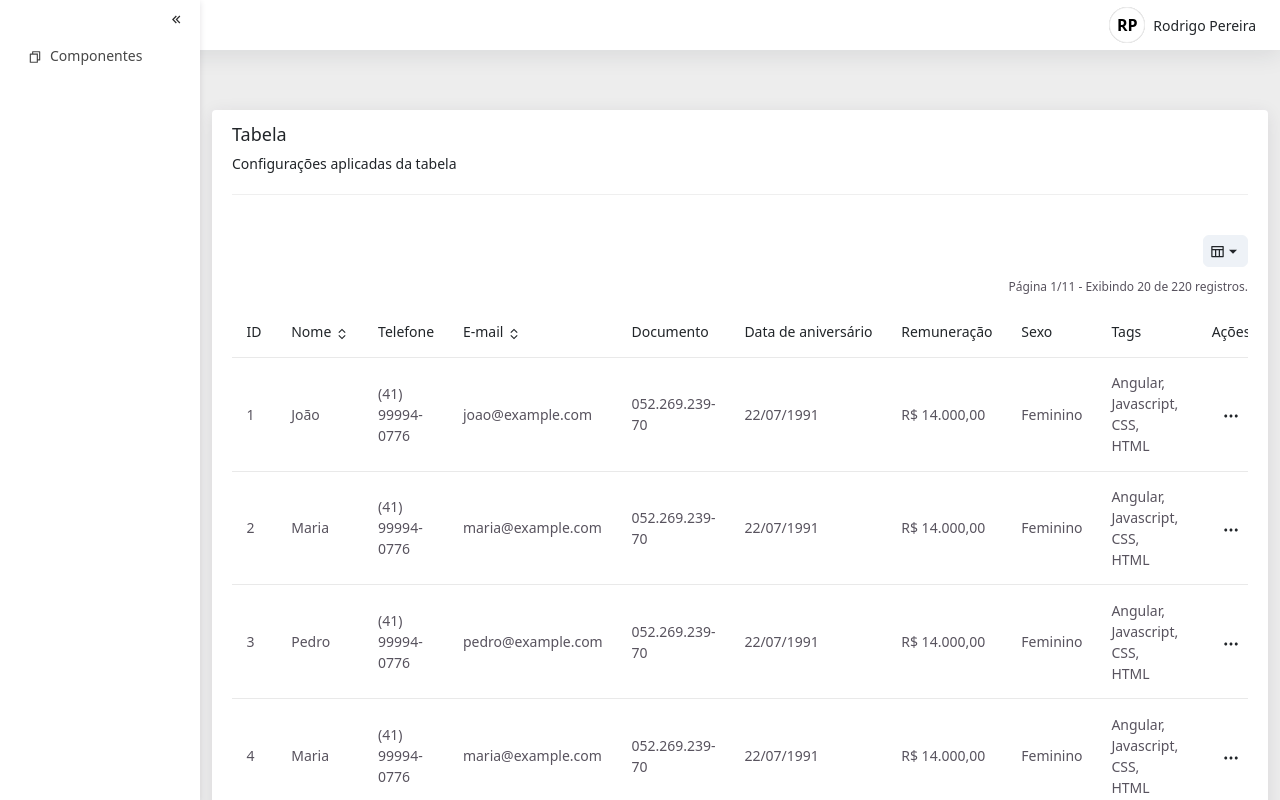
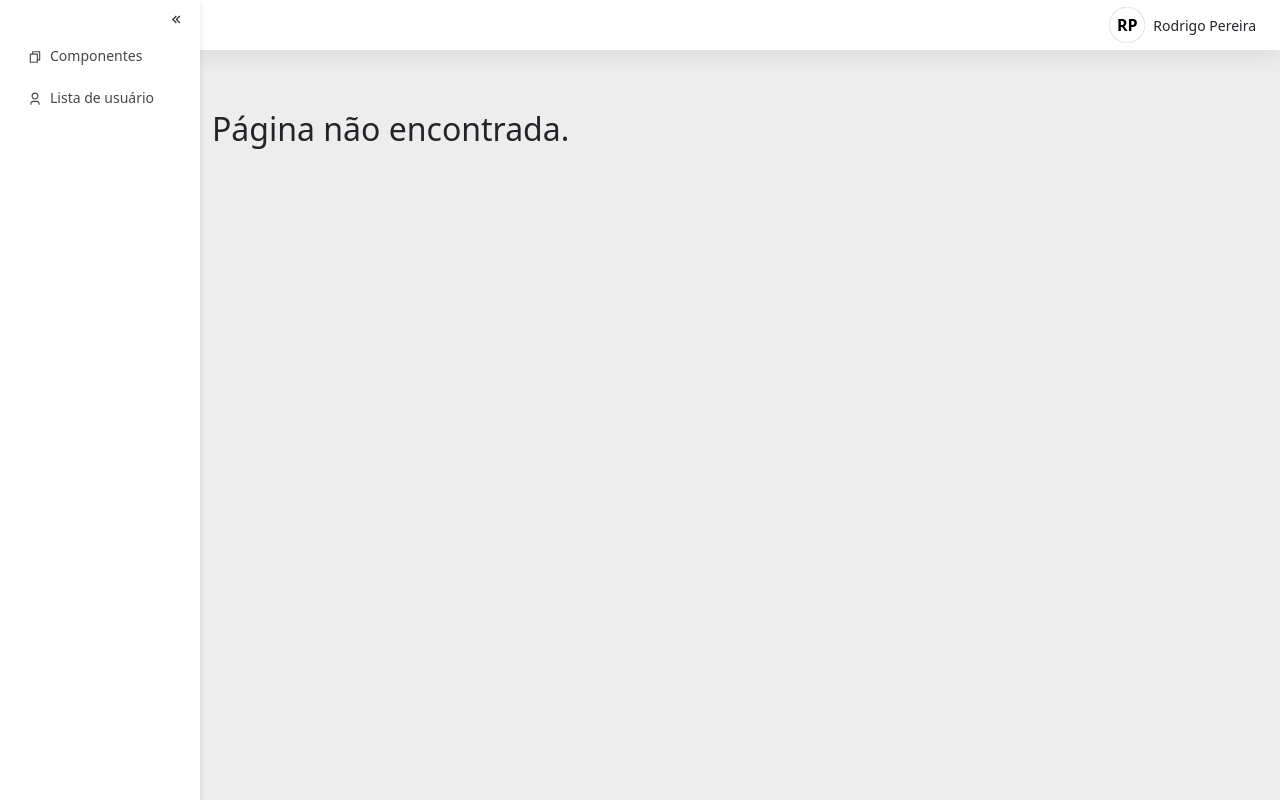
Before and after one commit to digobls/components-react, a React (Create React App) app: page / in a window 1280 px wide. Shown: the top 800 px of the page. Built offline with nearby package versions, Linux system fonts and the light colour scheme.

Commit message:
feat: routes and config pages

```diff
--- a/src/App.js
+++ b/src/App.js
@@ -1,33 +1,38 @@
 import 'bootstrap/dist/css/bootstrap.min.css';
 import 'bootstrap/dist/js/bootstrap.bundle.min.js';
 import './App.scss';
-import {BrowserRouter as Router} from 'react-router-dom';
+import {BrowserRouter, Routes, Route} from 'react-router-dom';
 import {useState} from 'react';
-import UsersList from "./views/Users";
 import DefaultNavbar from './components/default-navbar/DefaultNavbar';
 import DefaultSidebar from './components/default-sidebar/DefaultSidebar';
+import Components from './views/Components';
+import NotFound from './views/NotFound';
+import ListUsers from './views/ListUsers';
 
 function App() {
     const [menuIsOpen, setMenuIsOpen] = useState(true);
 
     const handleMenuStatusChange = (isExpanded) => {
-        console.log('isExpanded', isExpanded);
         setMenuIsOpen(isExpanded)
     };
 
     return (
-        <Router>
+        <BrowserRouter>
             <div className="App">
                 <DefaultNavbar></DefaultNavbar>
                 <DefaultSidebar onMenuStatusChange={handleMenuStatusChange}/>
 
                 <div className={`container-data ${menuIsOpen ? 'menu-open' : 'menu-close'}`}>
                     <div className="container">
-                        <UsersList/>
+                        <Routes>
+                            <Route path="/componentes" element={<Components />} />
+                            <Route path="/usuarios" element={<ListUsers />} />
+                            <Route path="*" element={<NotFound />} />
+                        </Routes>
                     </div>
                 </div>
             </div>
-        </Router>
+        </BrowserRouter>
     );
 }
 
--- a/src/components/default-sidebar/DefaultSidebar.jsx
+++ b/src/components/default-sidebar/DefaultSidebar.jsx
@@ -57,12 +57,12 @@ const DefaultSidebar = ({ onMenuStatusChange }) => {
                 {/*    </Link>*/}
                 {/*</li>*/}
 
-                {/*<li>*/}
-                {/*    <Link to="/usuario" title="Lista de usuário">*/}
-                {/*        <RiUser3Line size="14" />*/}
-                {/*        <span>Lista de usuário</span>*/}
-                {/*    </Link>*/}
-                {/*</li>*/}
+                <li>
+                    <Link to="/usuarios" title="Lista de usuário">
+                        <RiUser3Line size="14" />
+                        <span>Lista de usuário</span>
+                    </Link>
+                </li>
                 {/*<li>*/}
                 {/*    <Link to="/usuario/cadastro" title="Cadastro de usuário">*/}
                 {/*        <RiUser3Line size="14" />*/}
--- /dev/null
+++ b/src/views/Components.jsx
@@ -0,0 +1,19 @@
+import React from 'react';
+import TableExample from './TableExample';
+
+function Components() {
+    return (
+        <div className="col-12 container-components">
+            <div className="row">
+                <div className="col-12">
+                    <h1>Exemplos de componentes.</h1>
+                </div>
+
+                <div className="col-12 offset-bottom-20">
+                    <TableExample></TableExample>
+                </div>
+            </div>
+        </div>
+    );
+}
+export default Components;
--- /dev/null
+++ b/src/views/ListUsers.jsx
@@ -0,0 +1,17 @@
+import React from 'react';
+
+function ListUsers() {
+    return (
+        <div className="col-12 box-rounded-white offset-top-20">
+            <div className="row">
+                <div className="col-12">
+                    <div className="container-title-description">
+                        <h4>Lista de usuário</h4>
+                    </div>
+                </div>
+            </div>
+        </div>
+    );
+}
+
+export default ListUsers;
--- /dev/null
+++ b/src/views/NotFound.jsx
@@ -0,0 +1,14 @@
+import React from 'react';
+
+function NotFound() {
+    return (
+        <div className="col-12 container-components">
+            <div className="row">
+                <div className="col-12">
+                    <h1>Página não encontrada.</h1>
+                </div>
+            </div>
+        </div>
+    );
+}
+export default NotFound;
--- a/src/views/Users.jsx
+++ b/src/views/TableExample.jsx
@@ -1,8 +1,7 @@
 import React, { useState, useEffect } from 'react';
 import DefaultSimpleTable from '../components/defaultSimpleTable/DefaultSimpleTable';
 
-
-function UsersList() {
+function TableExample() {
     const [dataLoading, setDataLoading] = useState(false);
     //
     // useEffect(() => {
@@ -99,4 +98,4 @@ function UsersList() {
     );
 }
 
-export default UsersList;
+export default TableExample;
```
